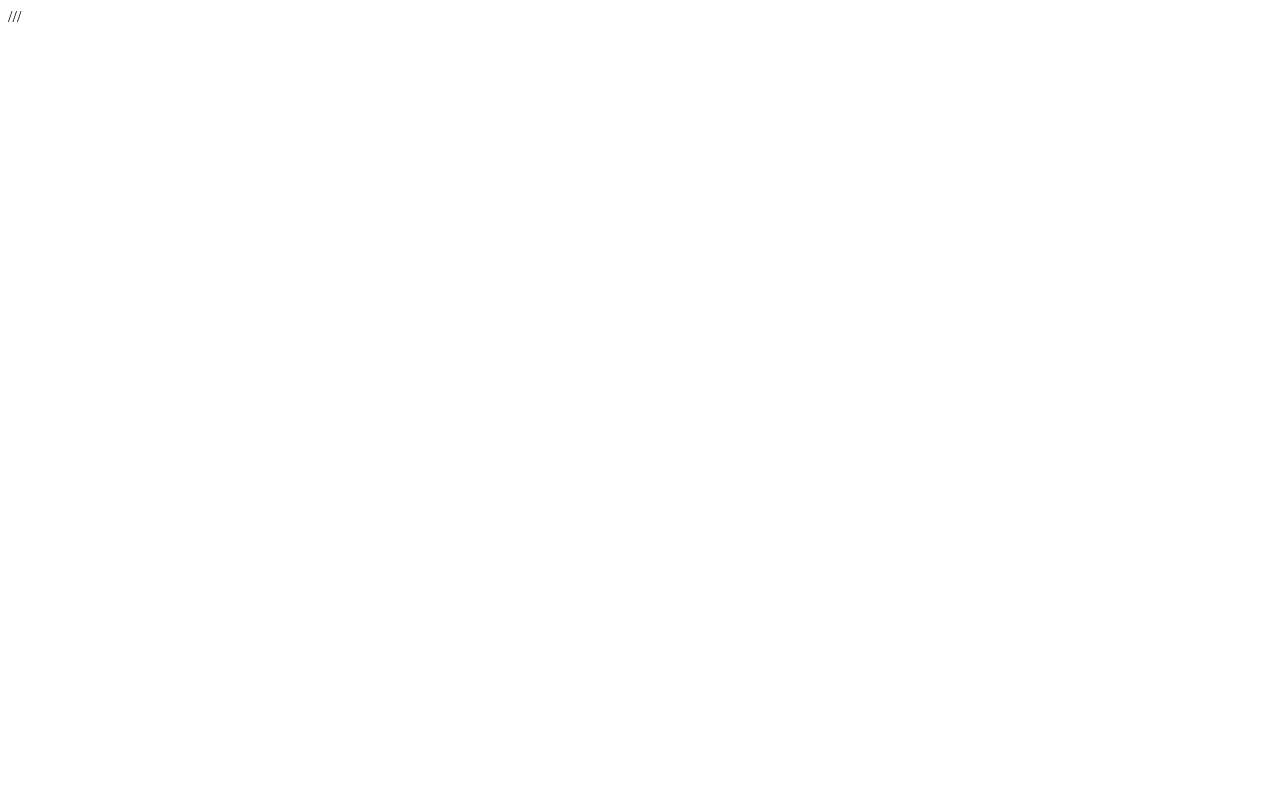
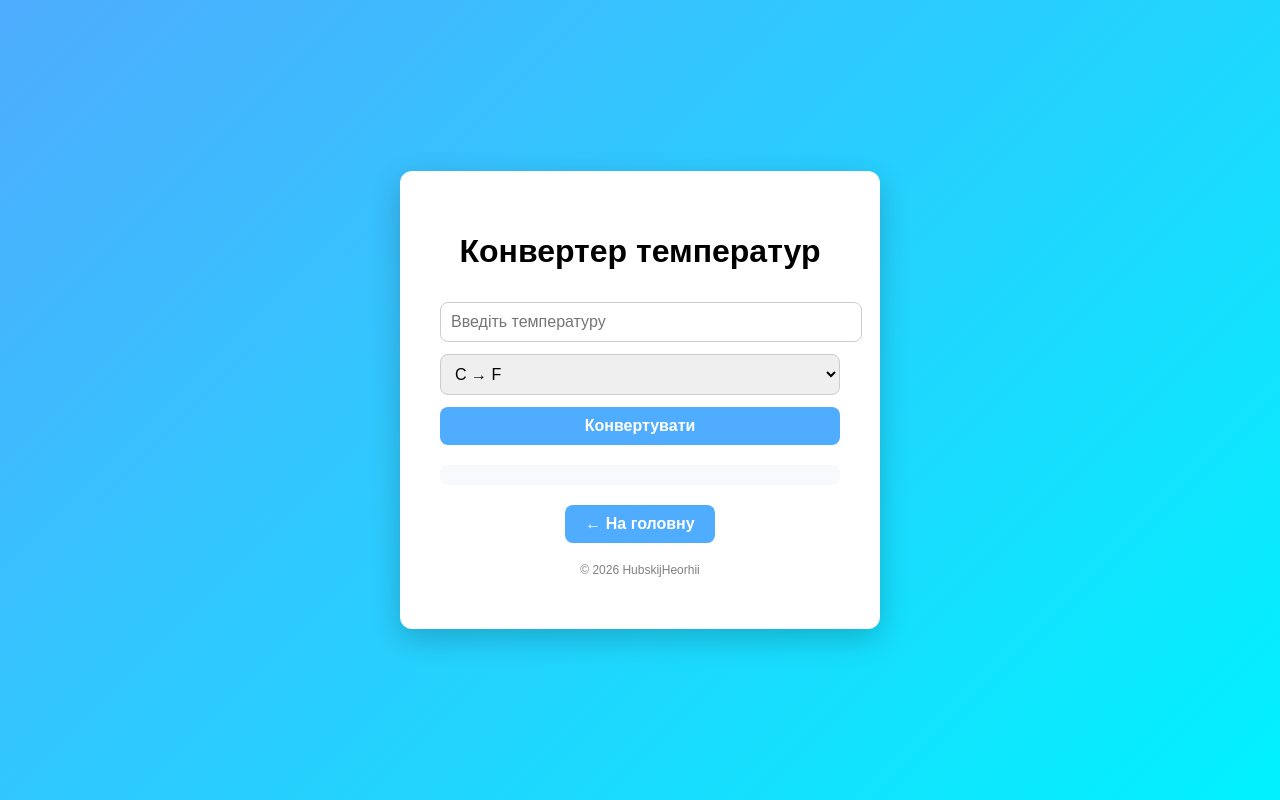
Before and after one commit to HubskiyHeorhii/WEB2_HubskiyHeorhii_TCR21, a plain HTML site: page Pract2/index.html in a window 1280 px wide. Drawn offline with Linux system fonts and the light colour scheme.

Commit message:
pract2 and cng for home

```diff
--- a/Pract2/index.html
+++ b/Pract2/index.html
@@ -1 +1,38 @@
-///
+<!DOCTYPE html>
+<html lang="uk">
+
+<head>
+<meta charset="UTF-8">
+<title>Конвертер температур</title>
+<link rel="stylesheet" href="style.css">
+</head>
+
+<body>
+
+<div class="container">
+    <h1>Конвертер температур</h1>
+
+    <input type="number" id="tempInput" placeholder="Введіть температуру">
+
+    <select id="type">
+        <option value="CtoF">C → F</option>
+        <option value="FtoC">F → C</option>
+    </select>
+
+    <button onclick="convert()">Конвертувати</button>
+
+    <div class="result" id="result"></div>
+
+    <div class="back-btn">
+        <a href="../index.html">← На головну</a>
+    </div>
+
+    <div class="footer">
+        <p>© 2026 HubskijHeorhii</p>
+    </div>
+</div>
+
+<script src="pract2.js"></script>
+
+</body>
+</html>
--- /dev/null
+++ b/Pract2/pract2.js
@@ -0,0 +1,34 @@
+"use strict";
+
+/* Замикання + каррінг */
+function createConverter(a, b) {
+    return function(temp) {
+        return temp * a + b;
+    };
+}
+
+function convert() {
+    const value = Number(document.getElementById("tempInput").value);
+    const type = document.getElementById("type").value;
+    const resultDiv = document.getElementById("result");
+
+    if (isNaN(value)) {
+        resultDiv.innerHTML = "<p>Введіть коректне число!</p>";
+        return;
+    }
+
+    let result;
+
+    if (type === "CtoF") {
+        const cToF = createConverter(9 / 5, 32);
+        result = cToF(value);
+    } else {
+        const fToC = createConverter(5 / 9, -32 * 5 / 9);
+        result = fToC(value);
+    }
+
+    resultDiv.innerHTML =
+        `<p>Результат: <span>${result.toFixed(2)}</span></p>`;
+
+    console.log("Результат:", result);
+}
--- a/Pract2/style.css
+++ b/Pract2/style.css
@@ -0,0 +1,98 @@
+body{
+    font-family: Arial, sans-serif;
+    background: linear-gradient(135deg,#4facfe,#00f2fe);
+    height:100vh;
+    display:flex;
+    justify-content:center;
+    align-items:center;
+    margin:0;
+}
+
+.container{
+    background:white;
+    padding:40px;
+    border-radius:12px;
+    box-shadow:0 10px 30px rgba(0,0,0,0.2);
+    width:400px;
+}
+
+h1{
+    text-align:center;
+    margin-bottom:20px;
+}
+
+/* 🔥 ДОДАНО нормальний відступ між елементами */
+input, select, button {
+    width: 100%;
+    padding: 10px;
+    margin-top: 12px;
+    border-radius: 8px;
+    font-size: 16px;
+}
+
+/* 🔥 акуратні поля */
+input, select {
+    border: 1px solid #ccc;
+}
+
+/* 🔥 кнопка в стилі твого дизайну */
+button {
+    border: none;
+    background: #4facfe;
+    color: white;
+    font-weight: bold;
+    cursor: pointer;
+    transition: 0.3s;
+}
+
+button:hover {
+    background: #00f2fe;
+    transform: translateY(-2px);
+}
+
+/* 🔥 результат (щоб виглядав як частина дизайну) */
+.result{
+    margin-top:20px;
+    padding:10px;
+    border-radius:8px;
+    background:#f7f9fc;
+}
+
+.result p{
+    font-size:18px;
+    margin:10px 0;
+}
+
+span{
+    font-weight:bold;
+    color:#0077ff;
+}
+
+/* 🔥 кнопка "назад" */
+.back-btn {
+    margin-top: 20px;
+    text-align: center;
+}
+
+.back-btn a {
+    display: inline-block;
+    padding: 10px 20px;
+    background: #4facfe;
+    color: white;
+    text-decoration: none;
+    border-radius: 8px;
+    font-weight: bold;
+    transition: 0.3s;
+}
+
+.back-btn a:hover {
+    background: #00f2fe;
+    transform: translateY(-2px);
+}
+
+.footer{
+    margin-top:20px;
+    text-align:center;
+    font-size:12px;
+    color:gray;
+}
```
Also changed, not shown: index.html (+1 -1 lines), Pract2/pract1.js (deleted).
